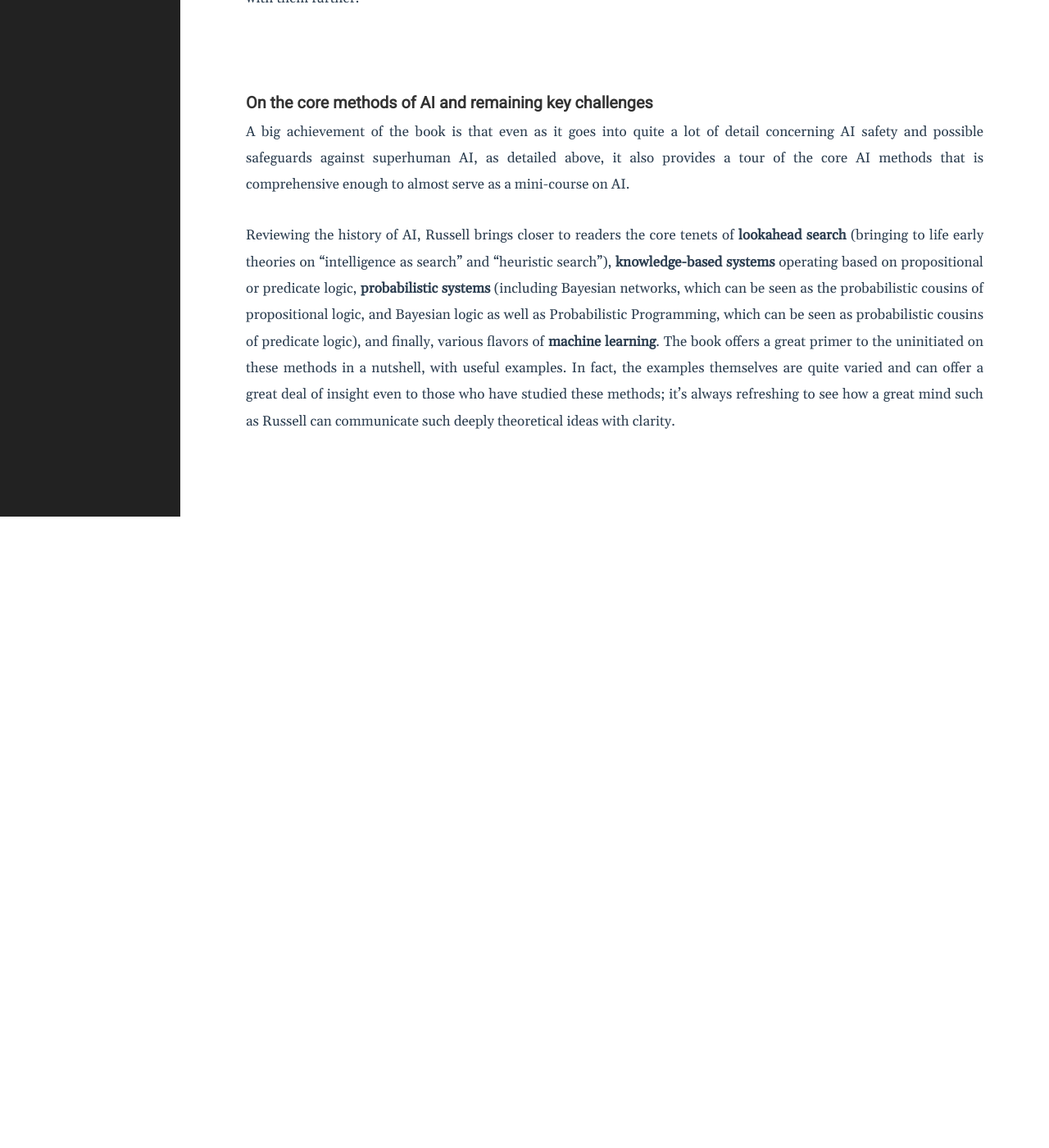
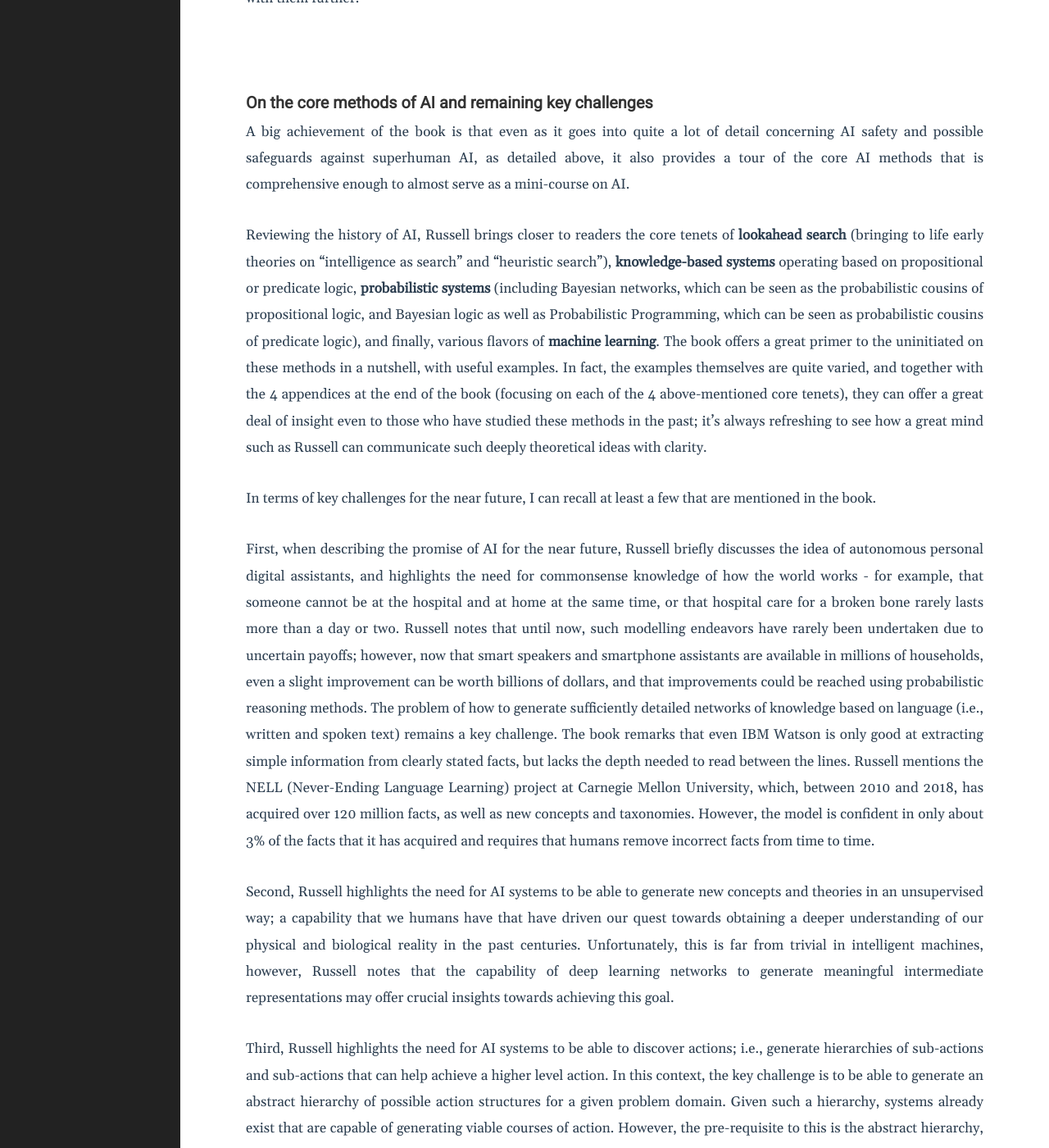
Before and after one commit to csapoadam/adamsfusions, a Jekyll site: the page built from docs/_posts/2022-12-28-humancompatiblesrussell.markdown, in a window 1280 px wide and 1400 px high, scrolled down 4168 px. Shown: the whole window at 82% size. Built offline with Jekyll 4.4.1, drawn with Linux system fonts in a browser that asks for light colours; formulas are drawn with MathJax 3; before the commit the page ends 4798 px from its top, so only the background shows below that; some of the changed text lies outside the part shown.

Commit message:
more information on remaining challenges

```diff
--- a/docs/_posts/2022-12-28-humancompatiblesrussell.markdown
+++ b/docs/_posts/2022-12-28-humancompatiblesrussell.markdown
@@ -13,7 +13,7 @@ Even though the book is targeted more at the general public than at representati
 
 The plot of the book, so to speak, is multi-layered: there are more philosophical parts about the risks posed by machines with superhuman intelligence, and the ongoing debate about the extent and severity of those risks; while at the same time, there are parts that focus more on the current state of affairs in AI research as well as practical AI applications (today and in the expected near future) and how they are changing our everyday experiences. In this latter respect, the book (supplemented by 4 appendices on the core AI topics of heuristic search, logic-based systems, probabilistic reasoning and machine learning) does quite a good job of summarizing, in a nutshell, the major scientific breakthroughs that have catapulted AI to the point where it is today.
 
-Even still, the key thesis of the book is the suggestion that in the future application of AI systems, we should do away with the idea of having them fulfill concrete objectives that we ourselves specify when creating them. In other words, according to Russell, probabilistic thinking should permeate not only the parts of a system that performs reasoning and inference, but also the parts that have to do with the formulation of goals. Specifically, the book notes that since the 1980s, the use of probabilistic methods has been a core part of the operation of the most successful AI systems; yet, researchers and practitioners still naturally gravitate towards the idea that the goals (and rewards) imbued into these systems should be clearly explicitly defined. The book argues that this may be the biggest issue in terms of AI safety; after all, no AI system (and in fact, no human) can ever be 100% certain about its goals, which can not only change through time, but also turn out to be ultimately undesirable. Importantly, the book lays out 3 core principles which, if sucessfully implemented and adhered to, may help pin the goals of superhuman AI systems to the ever-changing goals of their human owners.
+Even still, the key thesis of the book is the suggestion that in the future application of AI systems, we should do away with the idea of having them fulfill concrete objectives that we ourselves specify when creating them. In other words, according to Russell, probabilistic thinking should permeate not only the parts of AI systems that perform reasoning and inference, but also the parts that have to do with the formulation of goals. Specifically, the book notes that since the 1980s, the use of probabilistic methods has been a core part of the operation of the most successful AI systems; yet, researchers and practitioners still naturally gravitate towards the idea that the goals (and rewards) imbued into those systems should be clearly and explicitly defined. The book argues that this may be the biggest issue in terms of AI safety; after all, no AI system (and in fact, no human) can ever be 100% certain about its goals, which can not only change through time, but also turn out to be ultimately undesirable. Importantly, the book lays out 3 core principles which, if sucessfully implemented and adhered to, may help pin the goals of superhuman AI systems to the ever-changing goals of their human owners.
 
 Let's take a look at these ideas in a bit more detail.
 
@@ -65,4 +65,16 @@ Also, in a separate chapter, Russell spends a great many pages detailing the the
 
 A big achievement of the book is that even as it goes into quite a lot of detail concerning AI safety and possible safeguards against superhuman AI, as detailed above, it also provides a tour of the core AI methods that is comprehensive enough to almost serve as a mini-course on AI.
 
-Reviewing the history of AI, Russell brings closer to readers the core tenets of **lookahead search** (bringing to life early theories on "intelligence as search" and "heuristic search"), **knowledge-based systems** operating based on propositional or predicate logic, **probabilistic systems** (including Bayesian networks, which can be seen as the probabilistic cousins of propositional logic, and Bayesian logic as well as Probabilistic Programming, which can be seen as probabilistic cousins of predicate logic), and finally, various flavors of **machine learning**. The book offers a great primer to the uninitiated on these methods in a nutshell, with useful examples. In fact, the examples themselves are quite varied and can offer a great deal of insight even to those who have studied these methods; it's always refreshing to see how a great mind such as Russell can communicate such deeply theoretical ideas with clarity.
+Reviewing the history of AI, Russell brings closer to readers the core tenets of **lookahead search** (bringing to life early theories on "intelligence as search" and "heuristic search"), **knowledge-based systems** operating based on propositional or predicate logic, **probabilistic systems** (including Bayesian networks, which can be seen as the probabilistic cousins of propositional logic, and Bayesian logic as well as Probabilistic Programming, which can be seen as probabilistic cousins of predicate logic), and finally, various flavors of **machine learning**. The book offers a great primer to the uninitiated on these methods in a nutshell, with useful examples. In fact, the examples themselves are quite varied, and together with the 4 appendices at the end of the book (focusing on each of the 4 above-mentioned core tenets), they can offer a great deal of insight even to those who have studied these methods in the past; it's always refreshing to see how a great mind such as Russell can communicate such deeply theoretical ideas with clarity.
+
+In terms of key challenges for the near future, I can recall at least a few that are mentioned in the book.
+
+First, when describing the promise of AI for the near future, Russell briefly discusses the idea of autonomous personal digital assistants, and highlights the need for commonsense knowledge of how the world works - for example, that someone cannot be at the hospital and at home at the same time, or that hospital care for a broken bone rarely lasts more than a day or two. Russell notes that until now, such modelling endeavors have rarely been undertaken due to uncertain payoffs; however, now that smart speakers and smartphone assistants are available in millions of households, even a slight improvement can be worth billions of dollars, and that improvements could be reached using probabilistic reasoning methods. The problem of how to generate sufficiently detailed networks of knowledge based on language (i.e., written and spoken text) remains a key challenge. The book remarks that even IBM Watson is only good at extracting simple information from clearly stated facts, but lacks the depth needed to read between the lines. Russell mentions the NELL (Never-Ending Language Learning) project at Carnegie Mellon University, which, between 2010 and 2018, has acquired over 120 million facts, as well as new concepts and taxonomies. However, the model is confident in only about 3% of the facts that it has acquired and requires that humans remove incorrect facts from time to time.
+
+Second, Russell highlights the need for AI systems to be able to generate new concepts and theories in an unsupervised way; a capability that we humans have that have driven our quest towards obtaining a deeper understanding of our physical and biological reality in the past centuries. Unfortunately, this is far from trivial in intelligent machines, however, Russell notes that the capability of deep learning networks to generate meaningful intermediate representations may offer crucial insights towards achieving this goal.
+
+Third, Russell highlights the need for AI systems to be able to discover actions; i.e., generate hierarchies of sub-actions and sub-actions that can help achieve a higher level action. In this context, the key challenge is to be able to generate an abstract hierarchy of possible action structures for a given problem domain. Given such a hierarchy, systems already exist that are capable of generating viable courses of action. However, the pre-requisite to this is the abstract hierarchy, which is currently still supplied by humans. Here, Russell distinguishes between the problem of teaching a robot to stand up (which can be achieved using classical reinforcement learning), and the problem of having a robot learn for itself that standing up is a thing, a useful state that serves as a pre-requisite for walking to a different location.
+
+Finally, the need to be able to manage mental activities is the fourth key remaining challenge higlighted in the book. Here, the main problem is to make sure that goals and ideas that are irrelevant to the given context do not arise, in order to successfully allocate the limited computational resources available to the most pressing task at hand.
+
+The fact that deep learning is mentioned only in the context of the second challenge (in 1 case out of 4) is sobering. Of course, without deep learning, we would be much farther from achieving human-level AI; however, the challenges and examples outlined in the book go to show that the revival and successful implementation of old ideas (in combination with some newer ideas) could be essential in making more progress. Let's hope that the AI community, with its growing number of deep learning adherents, will show some openness to this possibility.
```
